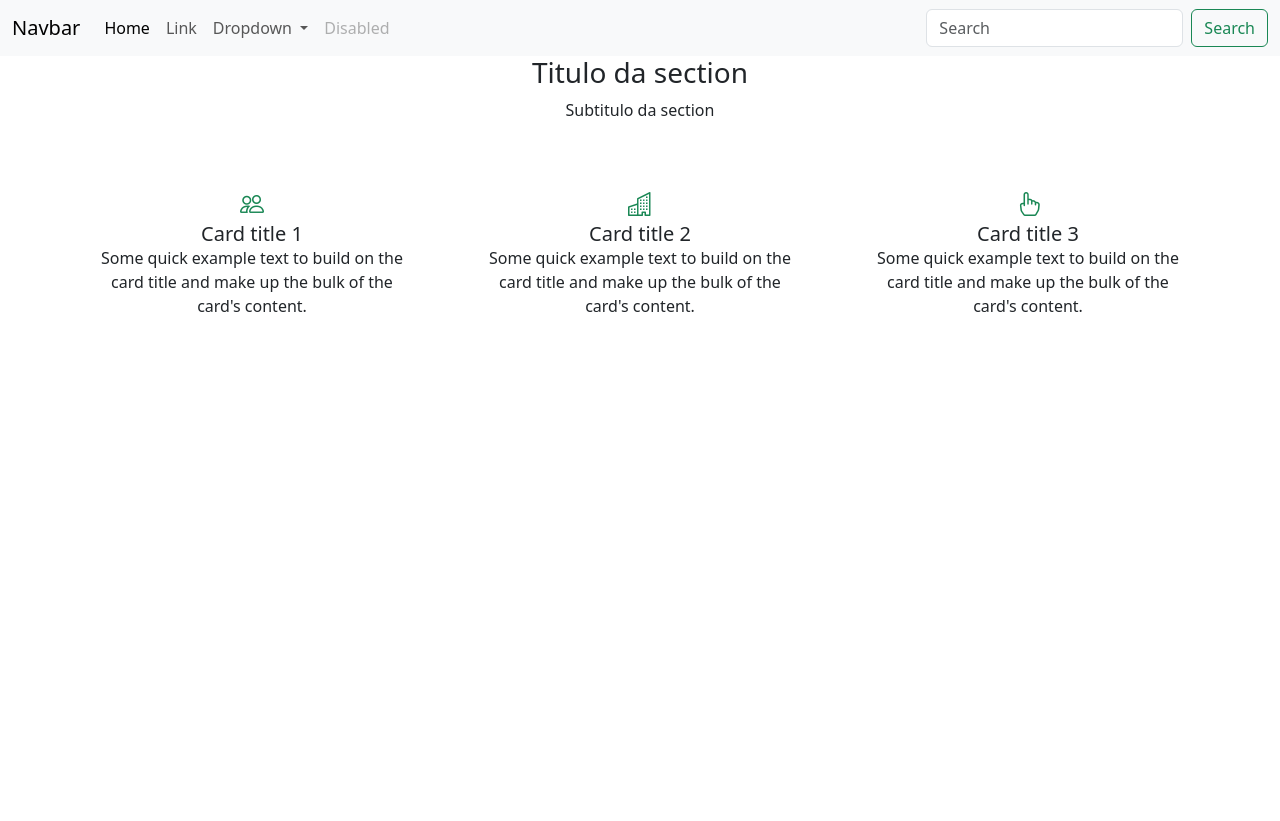
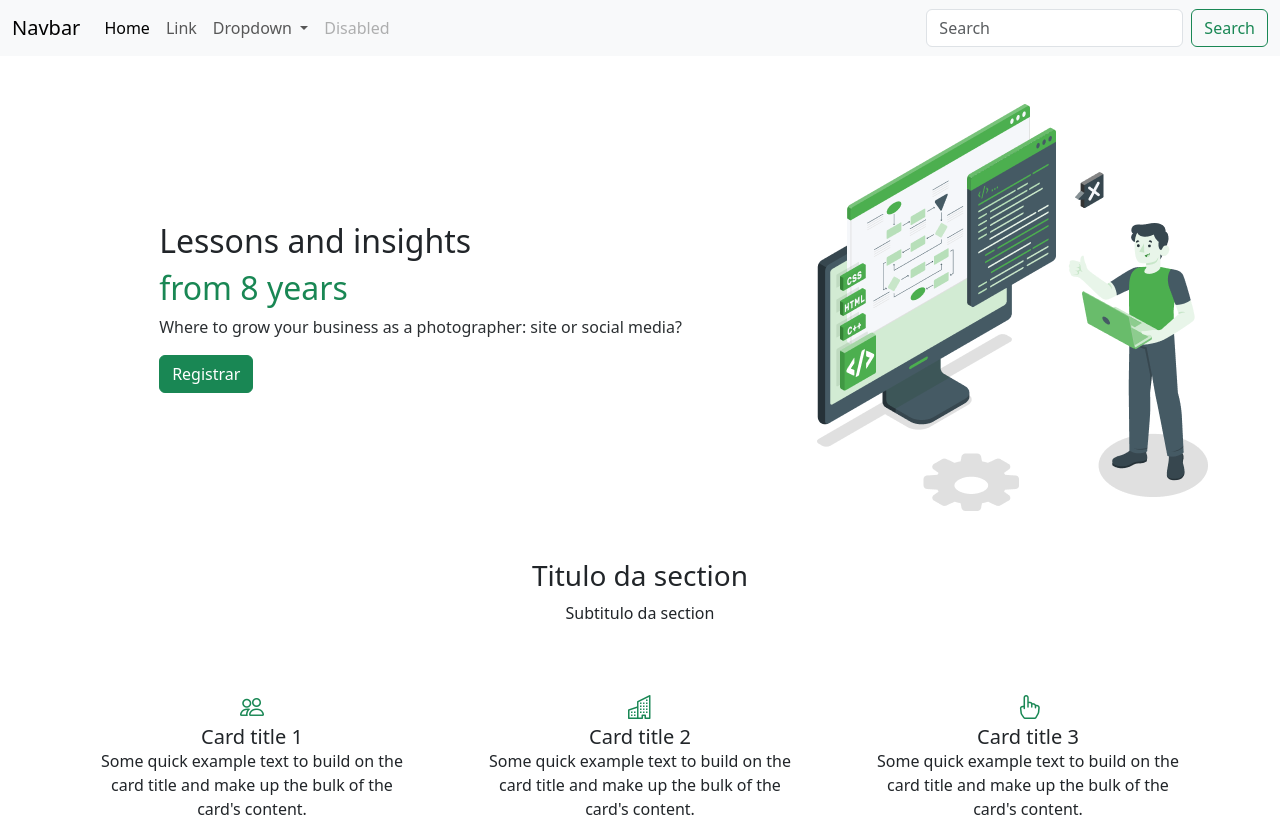
Before and after one commit to arthurrocha-dev/projeto, a plain HTML site: page index.html in a window 1280 px wide. Before the commit the page ends 800 px from the top, so only its background shows below. Drawn offline with nearby package versions, Linux system fonts and the light colour scheme.

Commit message:
adicionand banner

```diff
--- a/index.html
+++ b/index.html
@@ -8,7 +8,8 @@
   <link href="https://cdn.jsdelivr.net/npm/bootstrap@5.3.5/dist/css/bootstrap.min.css" rel="stylesheet"
     integrity="sha384-SgOJa3DmI69IUzQ2PVdRZhwQ+dy64/BUtbMJw1MZ8t5HZApcHrRKUc4W0kG879m7" crossorigin="anonymous">
   <link rel="stylesheet" href="https://cdn.jsdelivr.net/npm/bootstrap-icons@1.11.3/font/bootstrap-icons.min.css">
-  </head>
+</head>
+
 <body>
 
   <header>
@@ -54,6 +55,24 @@
     </nav>
   </header>
 
+  <!-- Banner -->
+  <div class="row p-5 w-100">
+    <!-- Coluna da esquerda -->
+    <div class="col d-flex align-items-center justify-content-center">
+      <div>
+        <h2>Lessons and insights</h2>
+        <h2 class="text-success">from 8 years</h2>
+        <p class="text-secondary-emphasis">Where to grow your business as a photographer: site or social media?</p>
+        <button type="button" class="btn btn-success">Registrar</button>
+      </div>
+    </div>
+
+    <!-- Coluna da direita -->
+    <div class="col-auto">
+      <img src="/assets/imagem_banner.png" alt="imagem de um avatar com um notebook na mão">
+    </div>
+  </div>
+
   <section class="row container gap-5 mx-auto">
     <div>
       <h3 class="text-center">
@@ -93,7 +112,6 @@
     </div>
   </section>
 
-
   <script src="https://cdn.jsdelivr.net/npm/bootstrap@5.3.5/dist/js/bootstrap.bundle.min.js"
     integrity="sha384-k6d4wzSIapyDyv1kpU366/PK5hCdSbCRGRCMv+eplOQJWyd1fbcAu9OCUj5zNLiq"
     crossorigin="anonymous"></script>
```
